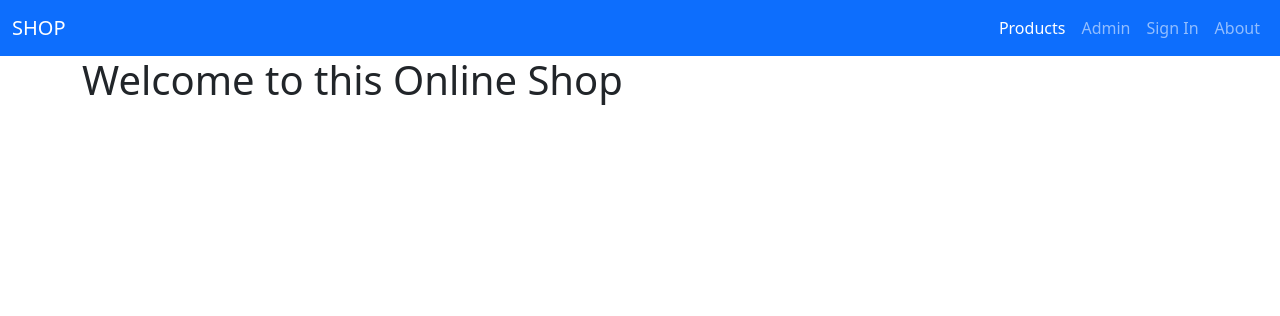
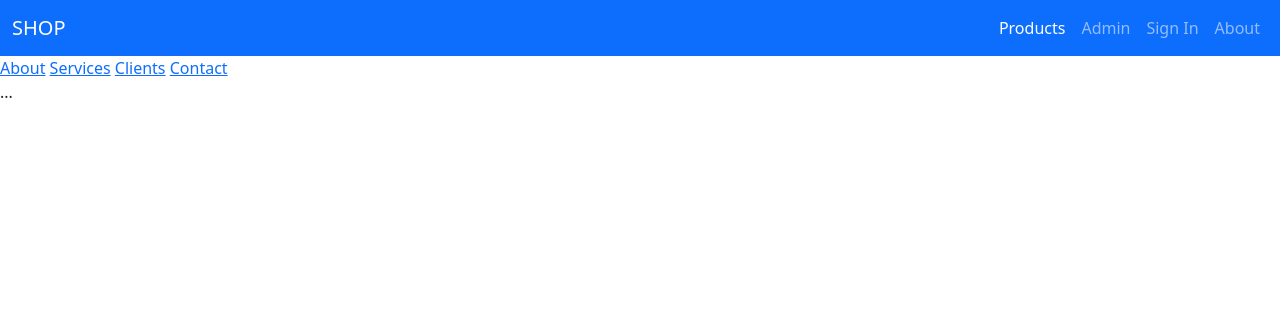
Before and after one commit to mortezadalir/shop, a Django app: page / in a window 1280 px wide. Shown: the top 316 px of the page. Run offline with Django 3.2, Linux system fonts and the light colour scheme.

Commit message:
Add files via upload

```diff
--- a/products/templates/products/index.html
+++ b/products/templates/products/index.html
@@ -1,9 +1,17 @@
 {% extends 'products/BASE.html' %}
 {% block body_block %}
-<div class="container">
-
-	<h1> Welcome to this Online Shop </h1>
-
+<!-- Side navigation -->
+<div class="sidenav">
+  <a href="#">About</a>
+  <a href="#">Services</a>
+  <a href="#">Clients</a>
+  <a href="#">Contact</a>
 </div>
 
+<!-- Page content -->
+<div class="main">
+  ...
+</div>
+
+
 {% endblock %}
```
